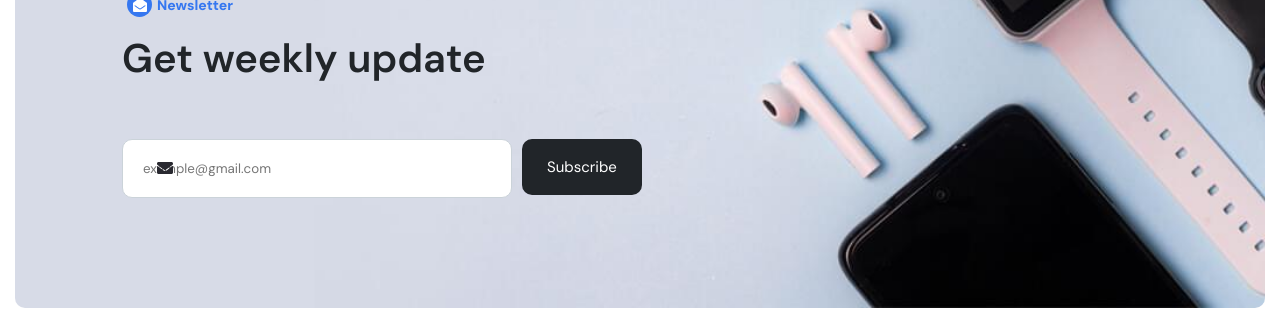
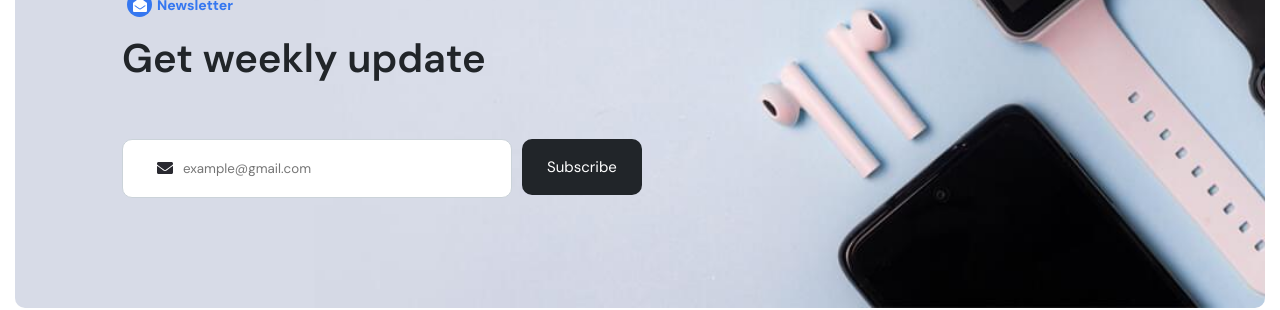
Before and after one commit to BashirrMehdixan/etrade_react, a React (Create React App) app: page /login in a window 1280 px wide. Shown: the part 1420-1730 px from the top of the page. Built offline with nearby package versions, Linux system fonts and the light colour scheme.

Commit message:
folder structur changed

```diff
--- a/src/App.css
+++ b/src/App.css
@@ -6,6 +6,8 @@
     text-decoration: none;
     list-style-type: none;
     box-sizing: border-box;
+    padding-inline: 0;
+    padding-block: 0;
     font-family: "DM Sans", sans-serif;
 
 }
--- a/src/components/Layouts/css/Subscription.css
+++ b/src/components/Layouts/css/Subscription.css
@@ -22,6 +22,10 @@
 .subscrubtion-form {
     display: flex;
     flex-wrap: wrap;
+}
+
+.subscrubtion-form .form-group .form-item {
+    padding: 20px 0 20px 60px;
 }
 
 .preferences-block {
--- a/src/components/Pages/Products/AllProducts.jsx
+++ b/src/components/Pages/Products/AllProducts.jsx
@@ -5,7 +5,7 @@ import toast from "react-hot-toast";
 import { Helmet } from "react-helmet";
 
 // Layouts
-import Breadcrumb from "../../Layouts/Breadcrumb";
+import Breadcrumb from "../../layouts/Breadcrumb";
 
 // Icons
 import { FaRegEye, FaRegHeart } from "react-icons/fa";
--- a/src/components/Pages/Products/ProductDetail.jsx
+++ b/src/components/Pages/Products/ProductDetail.jsx
@@ -6,7 +6,7 @@ import toast from "react-hot-toast";
 import { Helmet } from "react-helmet";
 
 // Layouts
-import HomeServices from "../Home/HomeServices";
+import HomeServices from "../home/HomeServices";
 
 // Icons
 import { CiStar } from "react-icons/ci";
```
Also changed, not shown: src/App.jsx (+16 -16 lines), 1 other file (tests, documents, lock files or other folders). Lines whose indentation alone changed are shown as unchanged.
